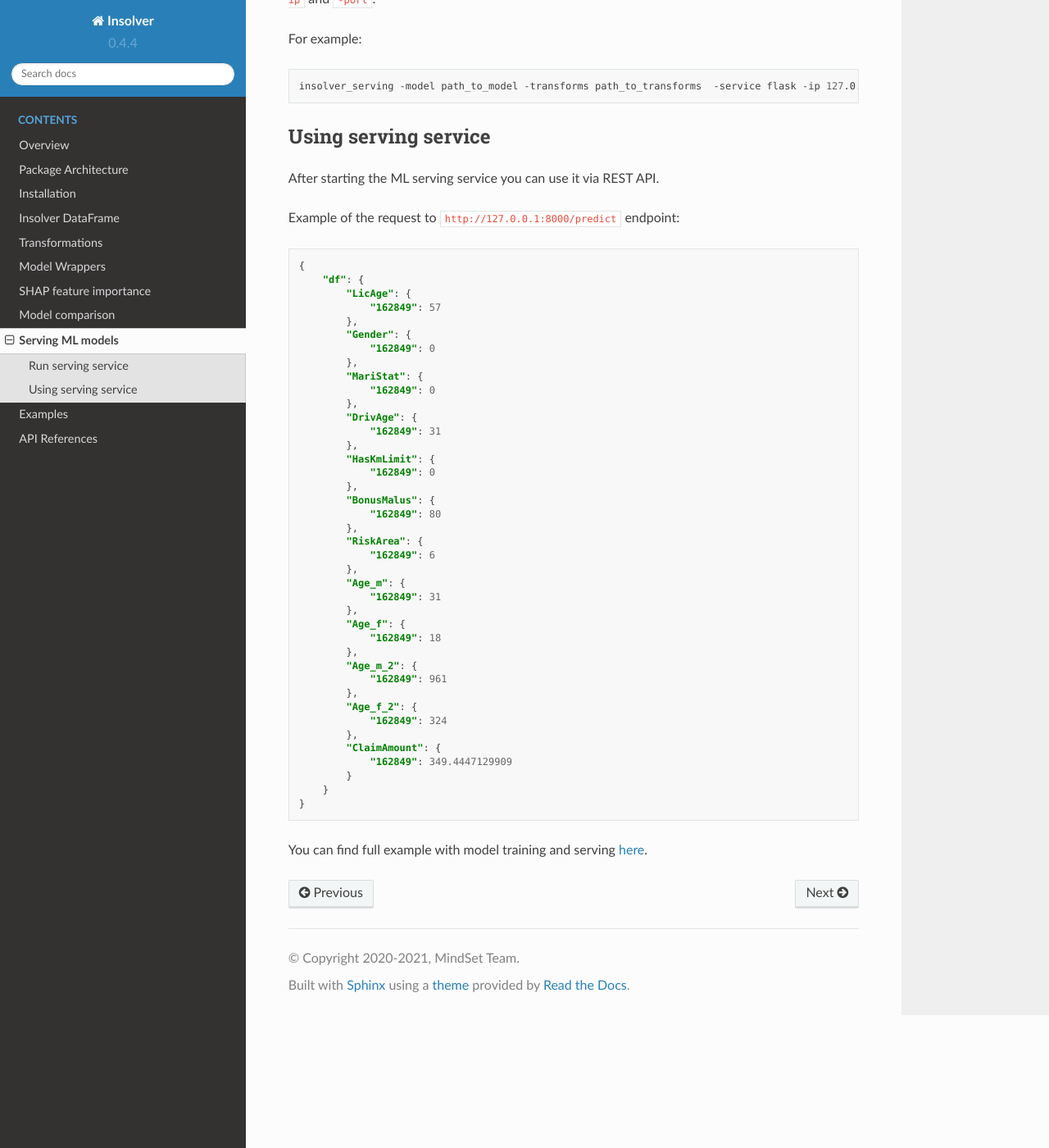
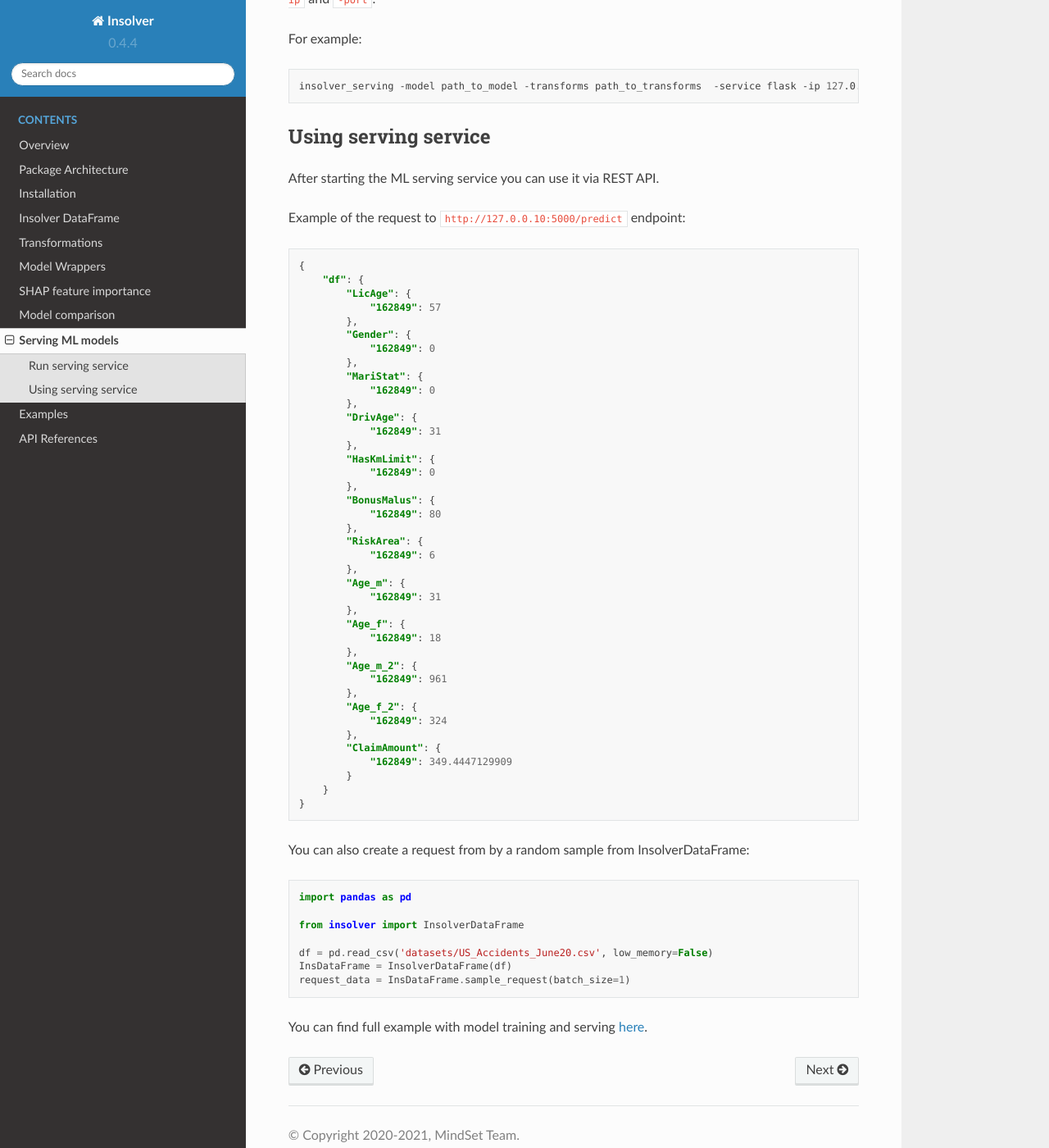
Before and after one commit to MindSetLib/Insolver, a Sphinx documentation site: the page built from docs/source/serving.md, in a window 1280 px wide and 1400 px high, scrolled down 540 px. Shown: the whole window at 82% size. Built offline with Sphinx 7.4.7 and the Read the Docs theme 2.0.0, drawn with Linux system fonts in a browser that asks for light colours.

````diff
--- a/docs/source/serving.md
+++ b/docs/source/serving.md
@@ -27,7 +27,7 @@
 After starting the ML serving service you can use it via REST API.
 
 
-Example of the request to `http://127.0.0.1:8000/predict` endpoint:
+Example of the request to `http://127.0.0.10:5000/predict` endpoint:
 ```json
 {
     "df": {
@@ -72,4 +72,17 @@
 
 ```
 
+You can also create a request from by a random sample from InsolverDataFrame:
+
+```python
+import pandas as pd
+
+from insolver import InsolverDataFrame
+
+df = pd.read_csv('datasets/US_Accidents_June20.csv', low_memory=False)
+InsDataFrame = InsolverDataFrame(df)
+request_data = InsDataFrame.sample_request(batch_size=1)
+```
+
+
 You can find full example with model training and serving [here](examples.md).
````
